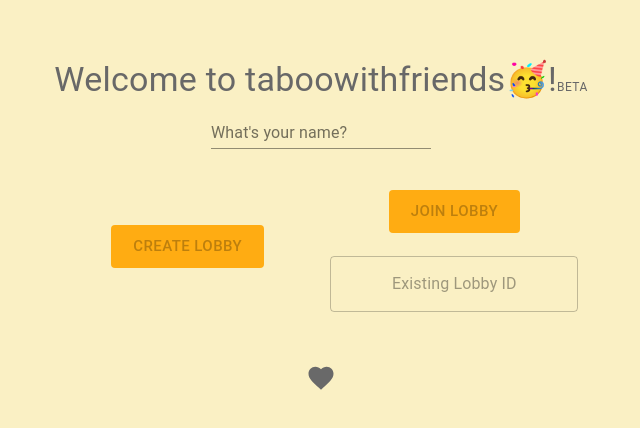
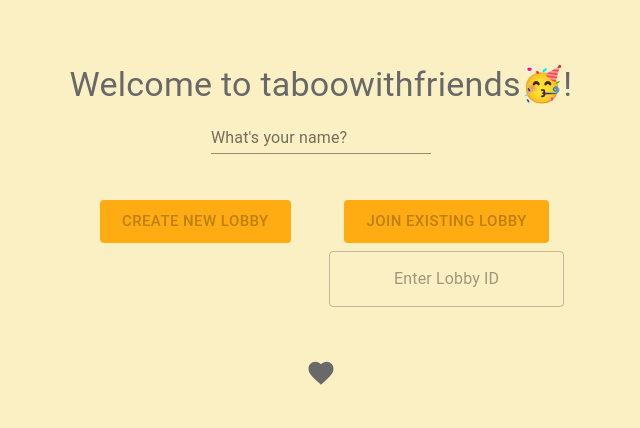
Before and after one commit to wookieewrath/taboowithfriends, a React (Create React App) app in the folder taboowithfriends/: page / in a window 1280 px wide. Shown: the part 168-596 px from the top of the page, without its empty margins (319-959 px from the left). Built offline with nearby package versions, Linux system fonts and the light colour scheme.

Commit message:
Changed landing page lobby creation. Minor fixes

```diff
--- a/taboowithfriends/src/App.js
+++ b/taboowithfriends/src/App.js
@@ -19,8 +19,8 @@ function App() {
             <Route path="/host" exact component={HostView} />
             <Route path="/play" exact component={PlayerView} />
             <Route path="/game" exact component={GameView} />
-            <Route path="/timer" exact component={Timer} />
-            <Route path="/tester" exact component={Tester} />
+            {/* <Route path="/timer" exact component={Timer} />
+            <Route path="/tester" exact component={Tester} /> */}
           </Switch>
         </header>
       </div>
--- a/taboowithfriends/src/components/GameView.jsx
+++ b/taboowithfriends/src/components/GameView.jsx
@@ -48,16 +48,16 @@ function GameView({ match, location }) {
       .collection("Games")
       .doc(gameID)
       .onSnapshot((doc) => {
-        setGameConfig((prevGameConfig) => {
+        setGameConfig((currentGameConfig) => {
           const newGameConfig = doc.data();
           if (
-            prevGameConfig === "loading" &&
+            currentGameConfig === "loading" && // Check if the page has been refreshed
             doc.data().roundEndTime !== -1 &&
             isTeamActive2(doc.data()) &&
             isDescriber2(doc.data())
           ) {
             console.log("ayy");
-            startTimer();
+            startTimer(); // Handles page refresh
           }
           return newGameConfig;
         });
--- a/taboowithfriends/src/components/LandingPage.jsx
+++ b/taboowithfriends/src/components/LandingPage.jsx
@@ -207,10 +207,7 @@ function LandingPage() {
     return (
       <MuiThemeProvider theme={theme}>
         <div>
-          <Typography variant="h4">
-            Welcome to taboowithfriends🥳!
-            <Typography variant="caption">BETA</Typography>
-          </Typography>
+          <Typography variant="h4">Welcome to taboowithfriends🥳!</Typography>
 
           <TextField
             color="secondary"
@@ -232,13 +229,13 @@ function LandingPage() {
                 size="large"
                 style={{
                   backgroundColor: "#ffac12",
-                  marginTop: "50px",
+                  marginTop: "20px",
                   marginBottom: "50px",
                 }}
                 onClick={handleCreateSubmit}
                 disabled={!nameInput || disabledStart}
               >
-                Create Lobby
+                Create New Lobby
               </Button>
               {/*
               <div>
@@ -260,11 +257,14 @@ function LandingPage() {
                 variant="contained"
                 color="primary"
                 size="large"
-                style={{ margin: 15, backgroundColor: "#ffac12" }}
+                style={{
+                  backgroundColor: "#ffac12",
+                  marginTop: "20px",
+                }}
                 onClick={joinGame}
                 disabled={!existingRoomID || !nameInput || disabledStart}
               >
-                JOIN LOBBY
+                JOIN EXISTING LOBBY
               </Button>
 
               <div>
@@ -277,7 +277,7 @@ function LandingPage() {
                   }}
                   value={existingRoomID}
                   variant="outlined"
-                  placeholder="Existing Lobby ID"
+                  placeholder="Enter Lobby ID"
                   style={{ margin: 8 }}
                   color="secondary"
                   inputProps={{ style: { textAlign: "center" } }}
--- a/taboowithfriends/src/components/PlayerView.jsx
+++ b/taboowithfriends/src/components/PlayerView.jsx
@@ -175,7 +175,8 @@ function PlayerView({ match, location }) {
 
   useEffect(() => {
     if (!isUndefined(teamsArray) && !isNull(teamsArray) && !joinDisabled) {
-      handleKickStatus();
+      clearInterval(timeoutID.current);
+      timeoutID.current = setTimeout(() => handleKickStatus(), 300);
     }
   }, [teamsArray, joinDisabled]);
 
--- a/taboowithfriends/src/components/Timer.jsx
+++ b/taboowithfriends/src/components/Timer.jsx
@@ -5,7 +5,8 @@ import React, { useState } from "react";
 import { db } from "../constants";
 
 function Timer() {
-  const [buttonFourData, setButtonFourData] = useState();
+  const [buttonFourData, setButtonFourData] = useState("");
+  const [buttonFiveData, setButtonFiveData] = useState("");
 
   function buttonOne() {
     db.collection("Demo").doc("DemoDocument").set({ name: "Foo" });
@@ -17,8 +18,17 @@ function Timer() {
     db.collection("Demo").doc("DemoDocument").update({ name: "UpdatedName" });
   }
   async function buttonFour() {
-    const doc = db.collection("Demo").doc("DemoDocument").get();
+    const doc = await db.collection("Demo").doc("DemoDocument").get();
     console.log(doc.data());
+    setButtonFourData(doc.data().name);
+  }
+  async function buttonFive() {
+    db.collection("Demo")
+      .doc("DemoDocument")
+      .onSnapshot((doc) => {
+        console.log("Current data: ", doc.data());
+        setButtonFiveData(doc.data().name);
+      });
   }
 
   return (
@@ -66,9 +76,33 @@ function Timer() {
         }}
         onClick={buttonFour}
       >
-        Updated Document {buttonFourData}
+        Get Data
       </Button>
-      <Typography>{`db.collection("Demo").add({ name: "Foo2" });`}</Typography>
+      <Typography>
+        {`doc = db.collection("Demo").doc("DemoDocument").get()`}
+      </Typography>
+      <Typography>{`doc.data()`}</Typography>
+      <Typography>{buttonFourData}</Typography>
+
+      <Button
+        style={{
+          backgroundColor: "#ffbf47",
+          fontWeight: "bold",
+          margin: 15,
+        }}
+        onClick={buttonFive}
+      >
+        Start Listener
+      </Button>
+      <Typography>
+        {` db.collection("Demo")
+      .doc("DemoDocument")
+      .onSnapshot((doc) => {
+        setButtonFiveData(doc.data().name);
+      });`}
+        {buttonFiveData}
+      </Typography>
+      <Typography>{buttonFiveData}</Typography>
     </div>
   );
 }
```
